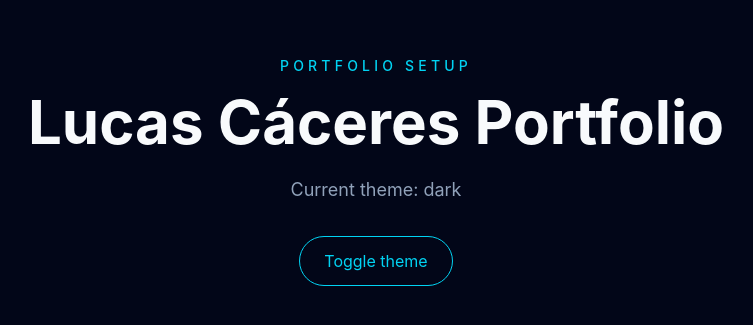
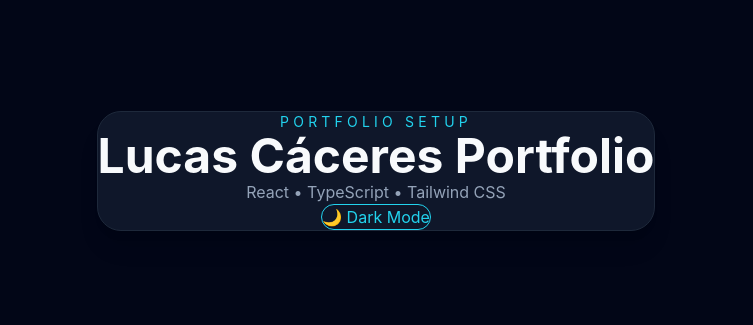
Before and after one commit to CaceresEly/Portifolio, a React (Vite) app: page / in a window 1280 px wide. Shown: the part 229-554 px from the top of the page, without its empty margins (264-1017 px from the left). Built offline with nearby package versions, Linux system fonts and the light colour scheme.

Commit message:
style: add theme color system

```diff
--- a/src/app/App.tsx
+++ b/src/app/App.tsx
@@ -1,29 +1,46 @@
-import { useTheme } from '../hooks/useTheme';
+import { useTheme } from '../hooks/use_theme';
 
 function App() {
   const { theme, toggleTheme } = useTheme();
 
   return (
-    <main className="flex min-h-screen items-center justify-center bg-slate-950 px-6 text-slate-50 transition-colors duration-300 data-[theme=light]:bg-slate-50 data-[theme=light]:text-slate-950">
-      <section className="text-center">
-        <p className="mb-4 text-sm font-medium uppercase tracking-[0.3em] text-cyan-400">
-          Portfolio Setup
+    <main className="flex min-h-screen items-center justify-center">
+      <section
+        className="rounded-3xl border p-12 text-center shadow-xl"
+        style={{
+          background: 'var(--color-surface)',
+          borderColor: 'var(--color-border)',
+        }}
+      >
+        <p
+          className="mb-4 text-sm tracking-[0.3em]"
+          style={{ color: 'var(--color-primary)' }}
+        >
+          PORTFOLIO SETUP
         </p>
 
-        <h1 className="text-4xl font-bold md:text-6xl">
+        <h1 className="text-5xl font-bold">
           Lucas Cáceres Portfolio
         </h1>
 
-        <p className="mt-6 text-lg text-slate-400">
-          Current theme: {theme}
+        <p
+          className="mt-6"
+          style={{ color: 'var(--color-text-muted)' }}
+        >
+          React • TypeScript • Tailwind CSS
         </p>
 
         <button
-          type="button"
           onClick={toggleTheme}
-          className="mt-8 rounded-full border border-cyan-400 px-6 py-3 text-sm font-semibold text-cyan-400 transition hover:bg-cyan-400 hover:text-slate-950"
+          className="mt-10 rounded-full border px-6 py-3 transition hover:scale-105"
+          style={{
+            borderColor: 'var(--color-primary)',
+            color: 'var(--color-primary)',
+          }}
         >
-          Toggle theme
+          {theme === 'dark'
+            ? '🌙 Dark Mode'
+            : '☀️ Light Mode'}
         </button>
       </section>
     </main>
--- a/src/contexts/ThemeContext.tsx
+++ /dev/null
@@ -1,35 +0,0 @@
-import { useEffect, useMemo, useState } from "react";
-import { ThemeContext } from "./theme_context";
-import type { Theme } from "./theme_types";
-
-type ThemeProviderProps = {
-  children: React.ReactNode;
-};
-
-export function ThemeProvider({ children }: ThemeProviderProps) {
-  const [theme, setTheme] = useState<Theme>(() => {
-    const storedTheme = localStorage.getItem("theme");
-
-    return storedTheme === "light" || storedTheme === "dark"
-      ? storedTheme
-      : "dark";
-  });
-
-  useEffect(() => {
-    document.documentElement.dataset.theme = theme;
-    localStorage.setItem("theme", theme);
-  }, [theme]);
-
-  const value = useMemo(
-    () => ({
-      theme,
-      toggleTheme: () =>
-        setTheme((current) => (current === "dark" ? "light" : "dark")),
-    }),
-    [theme],
-  );
-
-  return (
-    <ThemeContext.Provider value={value}>{children}</ThemeContext.Provider>
-  );
-}
--- a/src/contexts/theme_context.ts
+++ /dev/null
@@ -1,4 +0,0 @@
-import { createContext } from "react";
-import type { ThemeContextValue } from "./theme_types";
-
-export const ThemeContext = createContext<ThemeContextValue | null>(null);
--- /dev/null
+++ b/src/contexts/theme_context.tsx
@@ -0,0 +1,46 @@
+import { createContext, useEffect, useMemo, useState } from 'react';
+
+type Theme = 'dark' | 'light';
+
+type ThemeContextValue = {
+  theme: Theme;
+  toggleTheme: () => void;
+};
+
+type ThemeProviderProps = {
+  children: React.ReactNode;
+};
+
+const ThemeContext = createContext<ThemeContextValue | null>(null);
+
+function ThemeProvider({ children }: ThemeProviderProps) {
+  const [theme, setTheme] = useState<Theme>(() => {
+    const stored = localStorage.getItem('theme');
+
+    return stored === 'light' || stored === 'dark'
+      ? stored
+      : 'dark';
+  });
+
+  useEffect(() => {
+    document.documentElement.dataset.theme = theme;
+    localStorage.setItem('theme', theme);
+  }, [theme]);
+
+  const value = useMemo(
+    () => ({
+      theme,
+      toggleTheme: () =>
+        setTheme((current) => (current === 'dark' ? 'light' : 'dark')),
+    }),
+    [theme],
+  );
+
+  return (
+    <ThemeContext.Provider value={value}>
+      {children}
+    </ThemeContext.Provider>
+  );
+}
+
+export { ThemeProvider, ThemeContext };
--- a/src/hooks/useTheme.ts
+++ /dev/null
@@ -1,12 +0,0 @@
-import { useContext } from "react";
-import { ThemeContext } from "../contexts/theme_context";
-
-export function useTheme() {
-  const context = useContext(ThemeContext);
-
-  if (!context) {
-    throw new Error("useTheme must be used within ThemeProvider");
-  }
-
-  return context;
-}
--- /dev/null
+++ b/src/hooks/use_theme.ts
@@ -0,0 +1,14 @@
+import { useContext } from 'react';
+import { ThemeContext } from '../contexts/theme_context.tsx';
+
+function useTheme() {
+  const context = useContext(ThemeContext);
+
+  if (!context) {
+    throw new Error('useTheme must be used inside ThemeProvider');
+  }
+
+  return context;
+}
+
+export { useTheme };
--- a/src/main.tsx
+++ b/src/main.tsx
@@ -1,7 +1,9 @@
 import React from 'react';
 import ReactDOM from 'react-dom/client';
+
 import App from './app/App';
-import { ThemeProvider } from './contexts/ThemeContext';
+import { ThemeProvider } from './contexts/theme_context.tsx';
+
 import './styles/global.css';
 
 ReactDOM.createRoot(document.getElementById('root')!).render(
--- a/src/styles/global.css
+++ b/src/styles/global.css
@@ -1,17 +1,9 @@
-@import 'tailwindcss';
-
-:root {
-  font-family: Inter, system-ui, Avenir, Helvetica, Arial, sans-serif;
-  color: #f8fafc;
-  background: #020617;
-}
-
-:root[data-theme='light'] {
-  color: #0f172a;
-  background: #f8fafc;
-}
+@import "tailwindcss";
+@import "./theme.css";
 
 * {
+  margin: 0;
+  padding: 0;
   box-sizing: border-box;
 }
 
@@ -20,14 +12,8 @@ html {
 }
 
 body {
-  margin: 0;
-  min-width: 320px;
-  min-height: 100vh;
-  background: inherit;
-  color: inherit;
+  background: var(--color-background);
+  color: var(--color-text);
+  font-family: Inter, sans-serif;
+  transition: 0.3s;
 }
-
-button,
-a {
-  font: inherit;
-}
--- /dev/null
+++ b/src/styles/theme.css
@@ -0,0 +1,17 @@
+:root {
+  --color-background: #020617;
+  --color-surface: #0f172a;
+  --color-text: #f8fafc;
+  --color-text-muted: #94a3b8;
+  --color-primary: #22d3ee;
+  --color-border: #1e293b;
+}
+
+:root[data-theme="light"] {
+  --color-background: #f8fafc;
+  --color-surface: #ffffff;
+  --color-text: #0f172a;
+  --color-text-muted: #475569;
+  --color-primary: #0891b2;
+  --color-border: #cbd5e1;
+}
```
